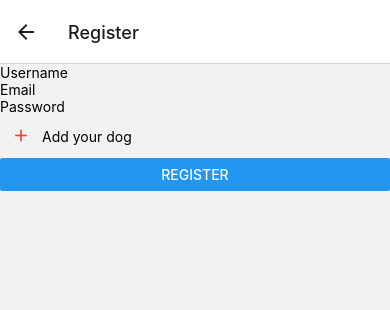
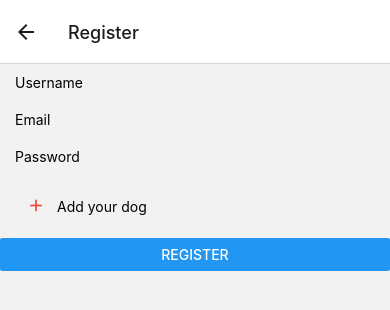
Before and after one commit to alex4787/pet-friender, a React Native app: screen /Register in a window 390 px wide. Shown: the top 310 px of the page. Built offline with nearby package versions, Linux system fonts and the light colour scheme.

Commit message:
added margins

```diff
--- a/pages/dogInfo.js
+++ b/pages/dogInfo.js
@@ -13,7 +13,7 @@ export const AddDog  = () => {
 
     return(
         <SafeAreaView>
-            <View style={{flexDirection: 'row'}}>
+            <View style={{flexDirection: 'row', marginHorizontal:15, marginVertical:10}}>
                 <IconButton
                     icon="camera"
                     color={Colors.red500}
@@ -36,31 +36,37 @@ export const AddDog  = () => {
                 placeholder="Name"
                 onChangeText={onChangeName}
                 value={name}
+                style={{marginHorizontal:15, marginVertical:10}}
             />
             <TextInput
                 placeholder="Breed"
                 onChangeText={onChangeBreed}
                 value={breed}
+                style={{marginHorizontal:15, marginVertical:10}}
             />
             <TextInput
                 placeholder="Sex"
                 onChangeText={onChangeSex}
                 value={sex}
+                style={{marginHorizontal:15, marginVertical:10}}
             />
             <TextInput
                 placeholder="Year of birth"
                 onChangeText={onChangeAge}
                 value={age}
+                style={{marginHorizontal:15, marginVertical:10}}
             />
             <TextInput
                 placeholder="Bio"
                 onChangeText={onChangeBio}
                 value={bio}
                 multiline={true}
+                style={{marginHorizontal:15, marginVertical:10}}
             />
 
             <Button
                 title="Done"
+                style={{marginHorizontal:15, marginVertical:10}}
             />
         </SafeAreaView>
     )
--- a/pages/login.js
+++ b/pages/login.js
@@ -12,18 +12,22 @@ export const Login  = ({navigation}) => {
                 placeholder="Email"
                 onChangeText={onChangeEmail}
                 value={email}
+                style={{marginHorizontal:15, marginVertical:10}}
             />
             <TextInput
                  secureTextEntry={true}
                  placeholder="Password"
                  onChangeText={onChangePassword}
                  value={password}
+                 style={{marginHorizontal:15, marginVertical:10}}
             />
             <Button
                 title="Log In"
+                style={{marginHorizontal:15, marginVertical:10}}
             />
 
             <TouchableOpacity
+                style={{marginHorizontal:15, marginVertical:10}}
                 onPress={()=>
                     navigation.navigate("Register")}>
               <Text>Don't you have an account? Click here to register!</Text>
--- a/pages/register.js
+++ b/pages/register.js
@@ -17,19 +17,22 @@ export const Register  = ({navigation}) => {
                 placeholder="Username"
                 onChangeText={onChangeUsername}
                 value={username}
+                style={{marginHorizontal:15, marginVertical:10}}
             />
             <TextInput
                 placeholder="Email"
                 onChangeText={onChangeEmail}
                 value={email}
+                style={{marginHorizontal:15, marginVertical:10}}
             />
             <TextInput
                  secureTextEntry={true}
                  placeholder="Password"
                  onChangeText={onChangePassword}
                  value={password}
+                 style={{marginHorizontal:15, marginVertical:10}}
             />
-            <View style={{flexDirection: 'row'}}>
+            <View style={{flexDirection: 'row', marginHorizontal:15, marginVertical:10}}>
                 <IconButton
                     icon="plus"
                     color={Colors.red500}
@@ -50,6 +53,7 @@ export const Register  = ({navigation}) => {
             <Button
                 title="Register"
                 disabled={disabled}
+                style={{marginHorizontal:15, marginVertical:10}}
             />
         </SafeAreaView>
     )
```
